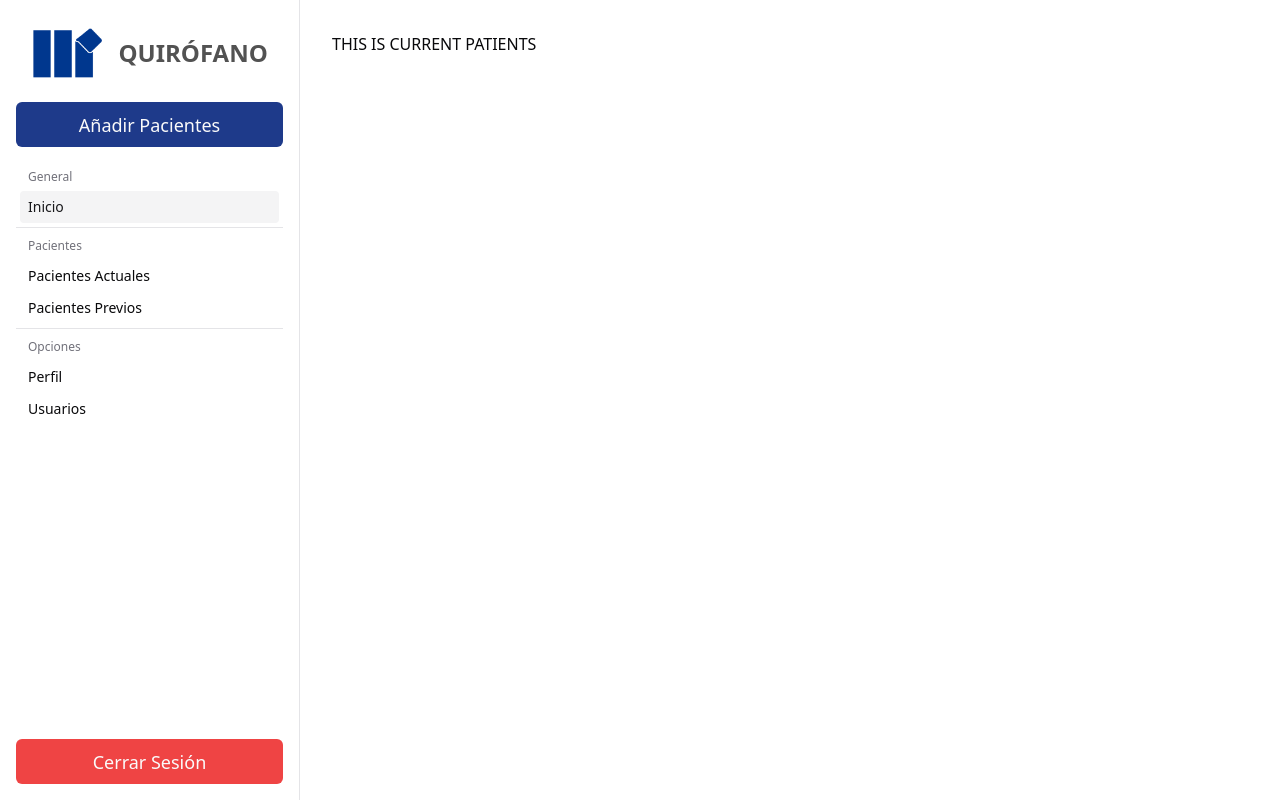
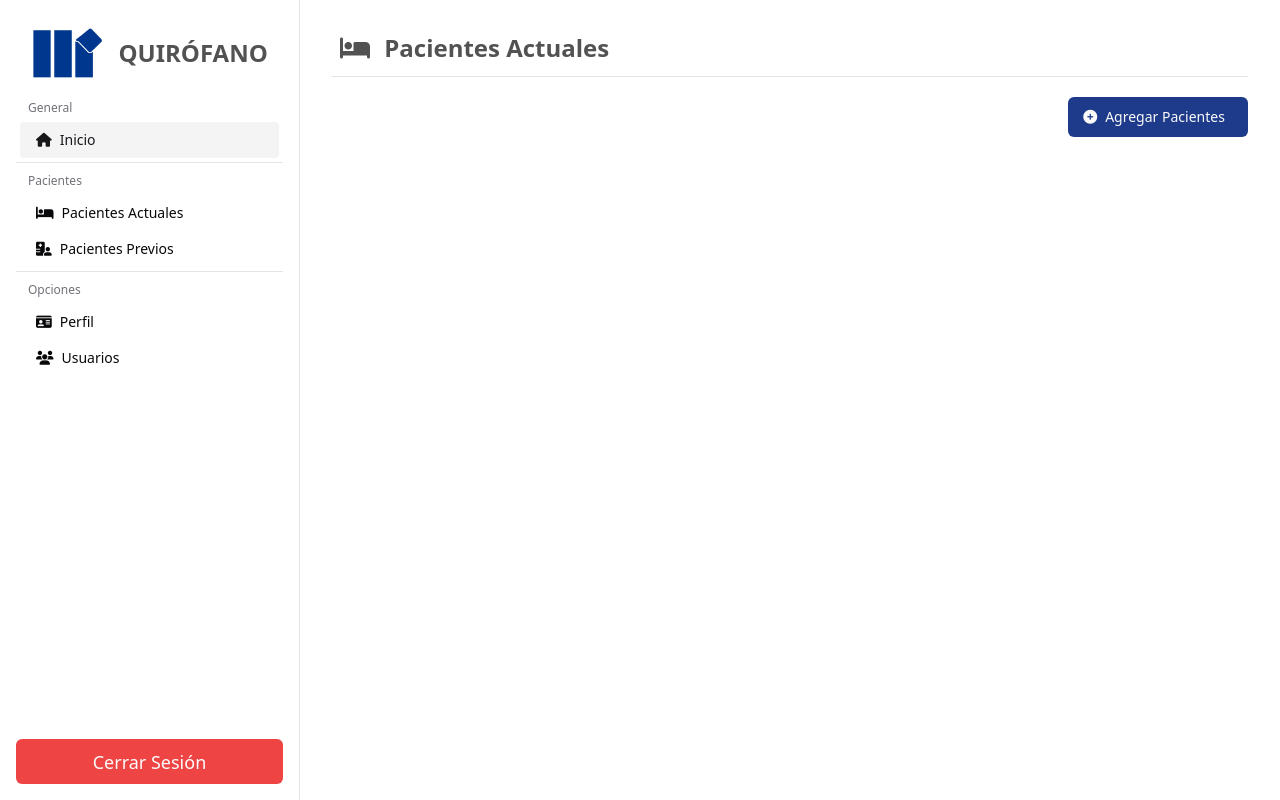
Before and after one commit to nlh-dev/op-room-crud-frontend, a React (Vite) app: page /pacientes_actuales in a window 1280 px wide. Built offline with nearby package versions, Linux system fonts and the light colour scheme.

Commit message:
Pages's info updated

```diff
--- a/package.json
+++ b/package.json
@@ -13,6 +13,7 @@
     "@radix-ui/react-dialog": "^1.1.1",
     "@radix-ui/react-navigation-menu": "^1.2.0",
     "@radix-ui/react-slot": "^1.1.0",
+    "@tanstack/react-table": "^8.20.5",
     "class-variance-authority": "^0.7.0",
     "clsx": "^2.1.1",
     "cmdk": "^1.0.0",
--- a/src/layouts/Sidebar.tsx
+++ b/src/layouts/Sidebar.tsx
@@ -1,53 +1,87 @@
 import { Link, Outlet, useNavigate } from "react-router-dom";
-import { Button } from "@/components/ui/button"
-import { Command, CommandGroup, CommandItem, CommandList, CommandSeparator } from "@/components/ui/command"
+import { Button } from "@/components/ui/button";
+import {
+  Command,
+  CommandGroup,
+  CommandItem,
+  CommandList,
+  CommandSeparator,
+} from "@/components/ui/command";
 
-import ssmrlogo from '../assets/ssmr-3.png'
-import './Sidebar.css'
-
+import ssmrlogo from "../assets/ssmr-3.png";
+import "./Sidebar.css";
 
 export const Sidebar = () => {
-
   const navigateTo = useNavigate();
 
   return (
-
-
     <div className="flex justify-between items-start w-screen h-screen overflow-hidden">
-
       <div className="flex flex-col w-[300px] min-w-[300px] border-r min-h-screen p-4">
         <div className="opRoom-Container">
-          <img className='ssmrlogo1 h-[50px] mx-2' src={ssmrlogo} />
-          <h1 className="font-bold text-[1.5rem] text-neutral-600 mx-2">QUIRÓFANO</h1>
+          <img className="ssmrlogo1 h-[50px] mx-2" src={ssmrlogo} />
+          <h1 className="font-bold text-[1.5rem] text-neutral-600 mx-2">
+            QUIRÓFANO
+          </h1>
         </div>
         <div className="comandList-Container grow">
           <Command>
             <CommandList>
-              <Button className="bg-blue-900 w-[100%] h-[45px] mt-3 mb-3" onClick={() => navigateTo('/pacientes_actuales/añadir')}><span className="text-lg">Añadir Pacientes</span></Button>
+              {/* <Button
+                className="bg-blue-900 w-[100%] h-[45px] mt-3 mb-3"
+                onClick={() => navigateTo("/pacientes_actuales/añadir")}
+              >
+                <span className="text-lg">Añadir Pacientes</span>
+              </Button> */}
               <CommandGroup heading="General">
-                <CommandItem><Link to={"/inicio"}><span>Inicio</span></Link></CommandItem>
+                <Link to={"/inicio"}>
+                  <CommandItem className="cursor-pointer p-2">
+                  <i className="fa-solid fa-house mx-2"/>
+                    <span>Inicio</span>
+                  </CommandItem>
+                </Link>
               </CommandGroup>
               <CommandSeparator />
               <CommandGroup heading="Pacientes">
-                <CommandItem><Link to={"/pacientes_actuales"}><span>Pacientes Actuales</span></Link></CommandItem>
-                <CommandItem><Link to={"/pacientes_previos"}><span>Pacientes Previos</span></Link></CommandItem>
+                <Link to={"/pacientes_actuales"}>
+                  <CommandItem className="cursor-pointer p-2">
+                  <i className="fa-solid fa-bed mx-2"/>
+                    <span>Pacientes Actuales</span>
+                  </CommandItem>
+                </Link>
+                <Link to={"/pacientes_previos"}>
+                  <CommandItem className="cursor-pointer p-2">
+                  <i className="fa-solid fa-hospital-user mx-2"/>
+                    <span>Pacientes Previos</span>
+                  </CommandItem>
+                </Link>
               </CommandGroup>
               <CommandSeparator />
               <CommandGroup heading="Opciones">
-                <CommandItem><Link to={"/perfil"}><span>Perfil</span></Link></CommandItem>
-                <CommandItem><Link to={"/usuarios"}><span>Usuarios</span></Link></CommandItem>
+                <Link to={"/perfil"}>
+                  <CommandItem className="cursor-pointer p-2">
+                  <i className="fa-solid fa-id-card mx-2"/>
+                    <span>Perfil</span>
+                  </CommandItem>
+                </Link>
+                <Link to={"/usuarios"}>
+                  <CommandItem className="cursor-pointer p-2">
+                  <i className="fa-solid fa-users mx-2"/>
+                    <span>Usuarios</span>
+                  </CommandItem>
+                </Link>
               </CommandGroup>
             </CommandList>
           </Command>
         </div>
         <div className="LogoutButton">
-          <Button className=" w-[100%] h-[45px] bg-red-500"><span className="text-lg">Cerrar Sesión</span></Button>
+          <Button className=" w-[100%] h-[45px] bg-red-500">
+            <span className="text-lg">Cerrar Sesión</span>
+          </Button>
         </div>
       </div>
-        <div className="p-8 w-full">
-          <Outlet></Outlet>
-        </div>
-
+      <div className="p-8 w-full">
+        <Outlet></Outlet>
+      </div>
     </div>
   );
-}
+};
--- a/src/pages/AddPatients/AddPatients.tsx
+++ b/src/pages/AddPatients/AddPatients.tsx
@@ -1,6 +1,9 @@
+
 
 export const AddPatients = () => {
   return (
-    <h1>THIS IS ADD PATIENTS</h1>
-  )
-}
+    <div>
+      THIS IS ADD NEW PATIENTS
+    </div>
+  );
+};
--- a/src/pages/CurrentPatients/CurrentPatients.tsx
+++ b/src/pages/CurrentPatients/CurrentPatients.tsx
@@ -1,9 +1,22 @@
-
+import {  useNavigate } from "react-router-dom";
+import { Button } from "@/components/ui/button";
 
 export const CurrentPatients = () =>{
+
+    const navigateTo = useNavigate();
+
     return(
-        <div>
-            THIS IS CURRENT PATIENTS
+        <div className="w-[100%]">
+            <div className="pageInfo">
+                <h1 className="text-2xl font-bold text-neutral-600"><i className="fa-solid fa-bed mx-2"/> Pacientes Actuales</h1>
+                <hr className="mt-3" />
+            </div>
+        <div className="buttonContainer flex justify-end align-middle items-center">
+          <Button className="bg-blue-900 w-[180px] h-[40px] mt-5" onClick={() => navigateTo('/pacientes_actuales/añadir')}>
+          <i className="fa-solid fa-circle-plus"/>
+            <span className="mx-2">Agregar Pacientes</span>
+          </Button>
         </div>
+      </div>
     )
 }
--- a/src/pages/HomePage/HomePage.tsx
+++ b/src/pages/HomePage/HomePage.tsx
@@ -1,5 +1,12 @@
 export const HomePage = () => {
   return (
-    <div>THIS IS HOME PAGE</div>
-  )
-}
+    <div>
+      <div className="pageInfo">
+        <h1 className="text-2xl font-bold text-neutral-600">
+          <i className="fa-solid fa-home mx-2" /> Inicio
+        </h1>
+        <hr className="mt-3" />
+      </div>
+    </div>
+  );
+};
--- a/src/pages/PrevousPatients/PrevousPatients.tsx
+++ b/src/pages/PrevousPatients/PrevousPatients.tsx
@@ -1,7 +1,12 @@
-
-
-export const PreviousPatients = () =>{
-    return(
-        <div>THIS IS PREVOUS PATIENTS</div>
-    )
-}
+export const PreviousPatients = () => {
+  return (
+    <div>
+      <div className="pageInfo">
+        <h1 className="text-2xl font-bold text-neutral-600">
+          <i className="fa-solid fa-hospital-user mx-2" />Pacientes Previos
+        </h1>
+        <hr className="mt-3" />
+      </div>
+    </div>
+  );
+};
--- a/src/pages/Profile/Profile.tsx
+++ b/src/pages/Profile/Profile.tsx
@@ -1,5 +1,12 @@
 export const Profile = () => {
   return (
-    <div>THIS IS PROFILE</div>
+    <div>
+      <div className="pageInfo">
+        <h1 className="text-2xl font-bold text-neutral-600">
+          <i className="fa-solid fa-id-card mx-2" />Perfil
+        </h1>
+        <hr className="mt-3" />
+      </div>
+    </div>
   )
 };
--- a/src/pages/Users/Users.tsx
+++ b/src/pages/Users/Users.tsx
@@ -1,7 +1,13 @@
-
-
-export const Users = () =>{
-    return(
-        <div>THIS IS USERS</div>
-    )
-}
+export const Users = () => {
+  return (
+    <div>
+      <div className="pageInfo">
+        <h1 className="text-2xl font-bold text-neutral-600">
+          <i className="fa-solid fa-users mx-2" />
+          Usuarios
+        </h1>
+        <hr className="mt-3" />
+      </div>
+    </div>
+  );
+};
```
Also changed, not shown: 1 other file (tests, documents, lock files or other folders).
